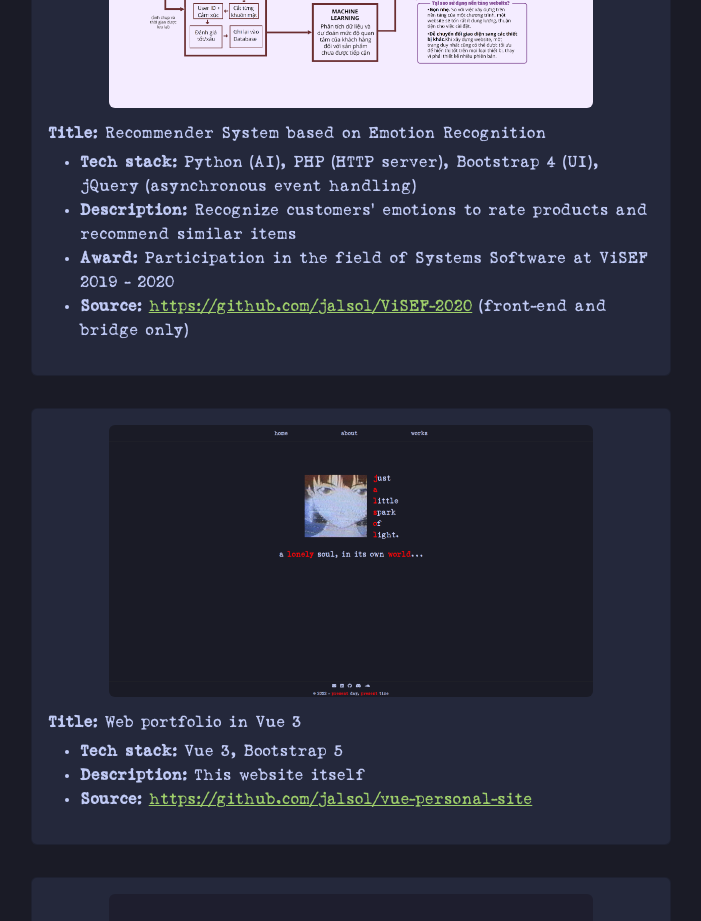
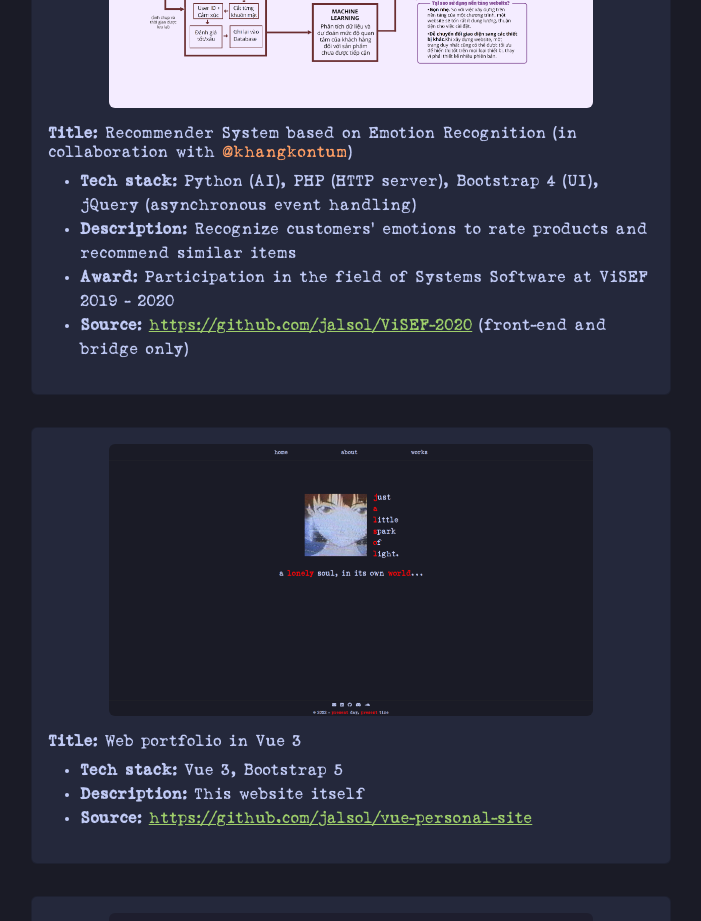
Before and after one commit to jalsol/vue-personal-site, a Vue app: page /works in a window 1280 px wide. Shown: the part 1060-1981 px from the top of the page, without its empty margins (289-990 px from the left). Built offline with nearby package versions, Linux system fonts and the light colour scheme; a web font is replaced by a local one.

Commit message:
Credit @khangkontum

```diff
--- a/src/views/WorksView.vue
+++ b/src/views/WorksView.vue
@@ -46,7 +46,10 @@
         alt="ViSEF-2020"
         class="works-image rounded mx-auto d-block"
       />
-      <h6><b>Title:</b> Recommender System based on Emotion Recognition</h6>
+      <h6>
+        <b>Title:</b> Recommender System based on Emotion Recognition (in
+        collaboration with <span style="color: #ff9e64">@khangkontum</span>)
+      </h6>
       <ul>
         <li>
           <b>Tech stack:</b> Python (AI), PHP (HTTP server), Bootstrap 4 (UI),
```
